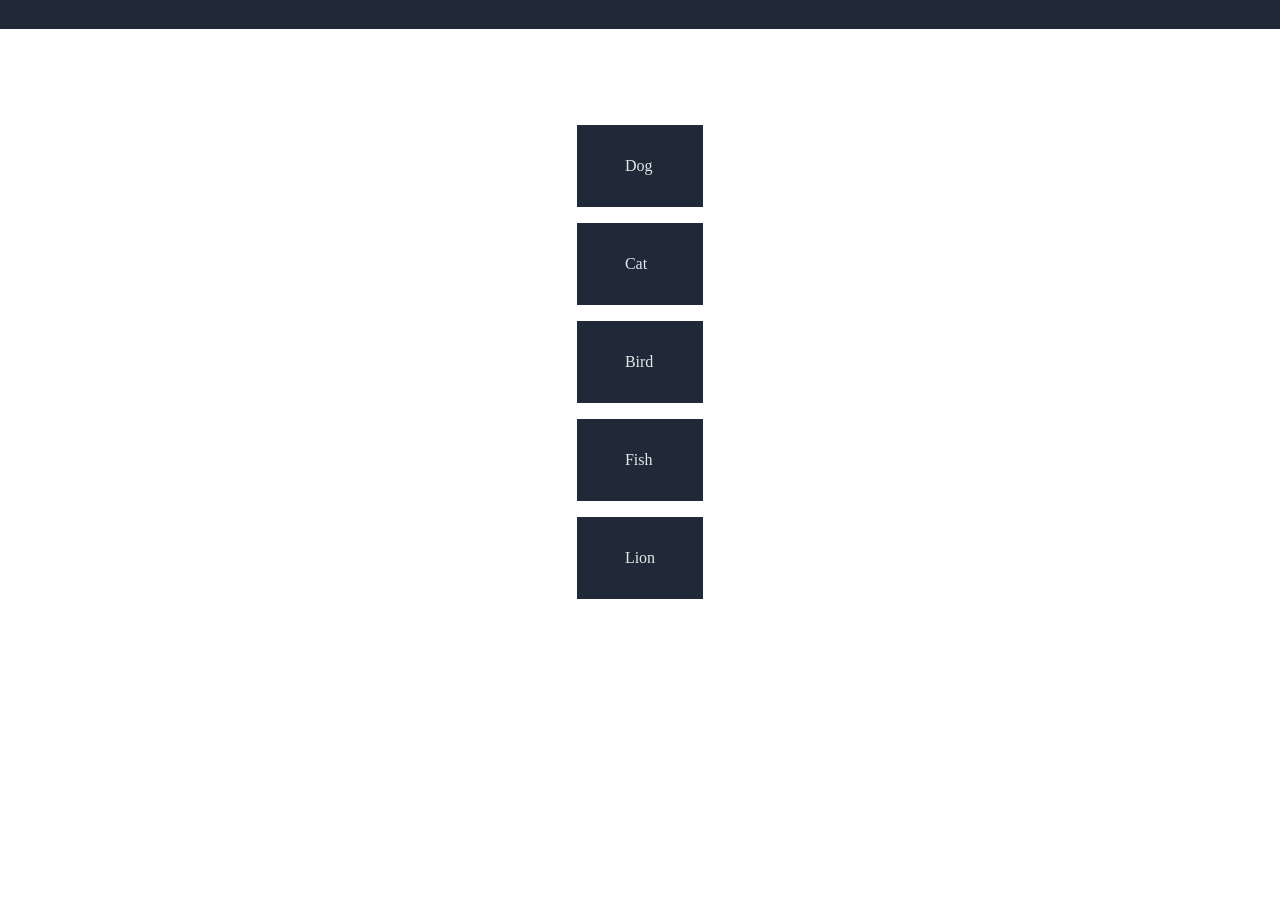
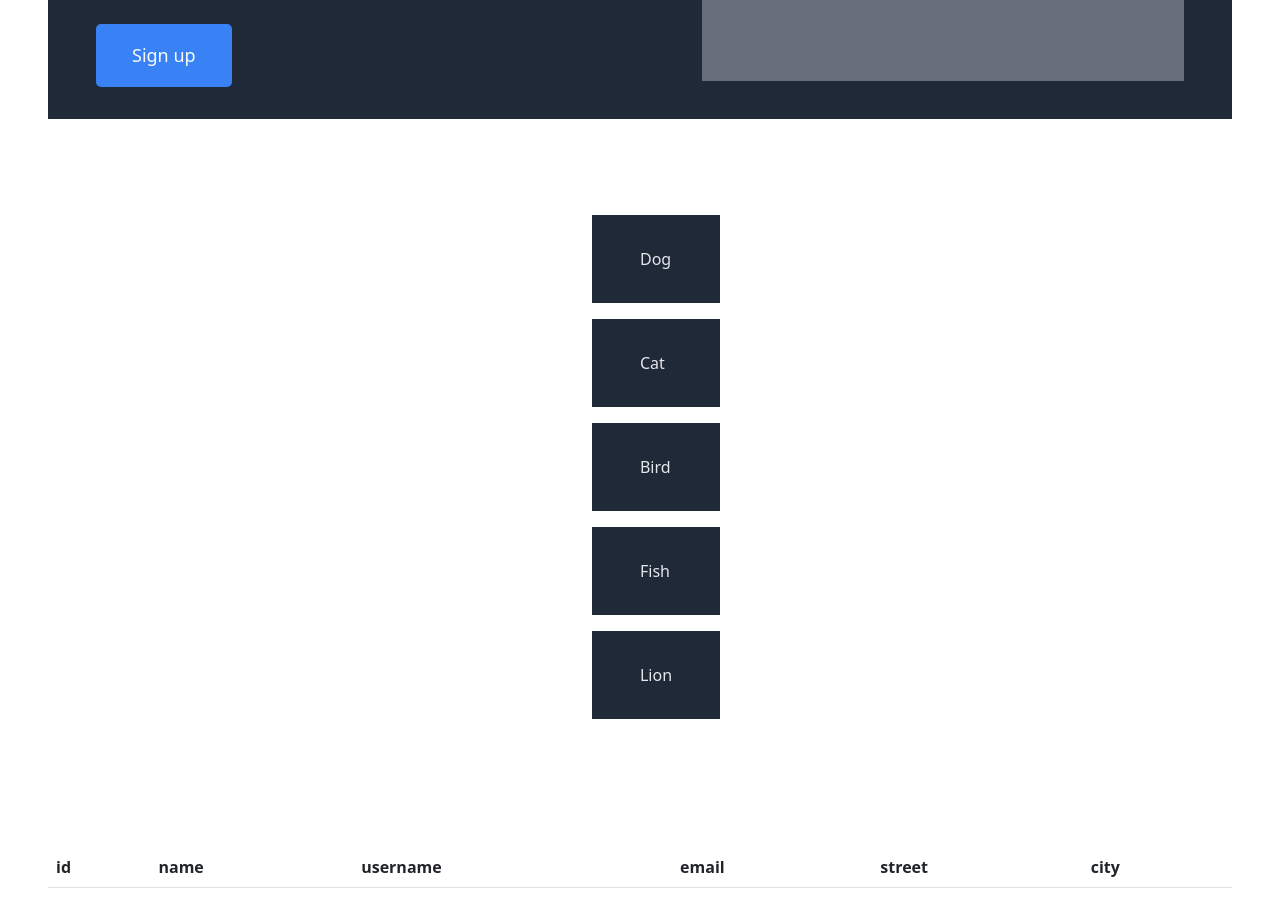
Before and after one commit to Developer-Membrano/odin_landingpage, a plain HTML site: page index.html in a window 1280 px wide. Shown: the part 416-1332 px from the top of the page. Before the commit the page ends 1111 px from the top, so only its background shows below. Drawn offline with nearby package versions, Linux system fonts and the light colour scheme.

Commit message:
ADDING DATA TABLE I created a table using bootsrap - v.5.2

```diff
--- a/index.html
+++ b/index.html
@@ -6,8 +6,9 @@
     <meta name="viewport" content="width=device-width, initial-scale=1.0">
     <title>Kenny's website</title>
     <link rel="stylesheet" href="style.css">
+    <link rel="stylesheet" href="https://cdn.jsdelivr.net/npm/bootstrap@5.2.3/dist/css/bootstrap.min.css">
 </head>
-<body>
+<body class="p-5">
 
     <header class="header">
         <nav class="navigation">
@@ -42,8 +43,28 @@
         </ul>
     </div>
 
+    <ul class="users">
 
+    </ul>
+
+    <table class="table ">
+        <thead>
+          <tr>
+            <th scope="col">id</th>
+            <th scope="col">name</th>
+            <th scope="col">username</th>
+            <th scope="col">email</th>
+            <th scope="col">street</th>
+            <th scope="col">city</th>
+          </tr>
+        </thead>
+        <tbody id="data_table">
+
+        </tbody>
+      </table>
     <!-- <script type="module" src="./utils/main.js"></script> -->
+    <script src="https://cdn.jsdelivr.net/npm/bootstrap@5.2.3/dist/js/bootstrap.bundle.min.js"></script>
     <script src="dom.js"></script>
+    <script src="fetchapi.js"></script>
 </body>
 </html>
```
